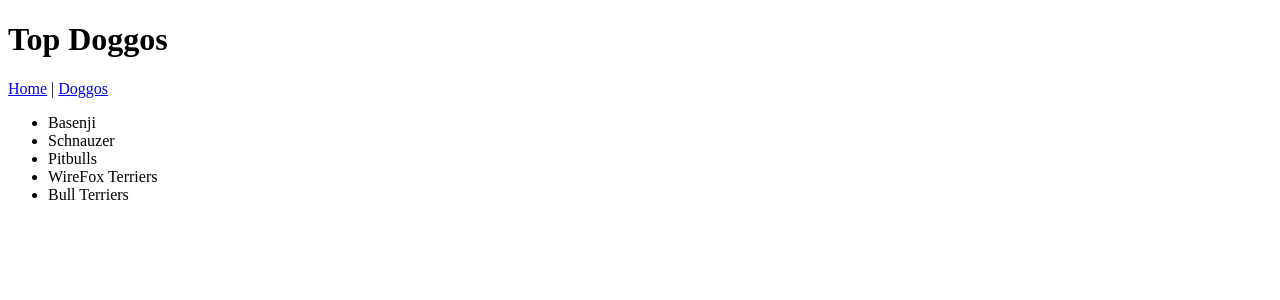
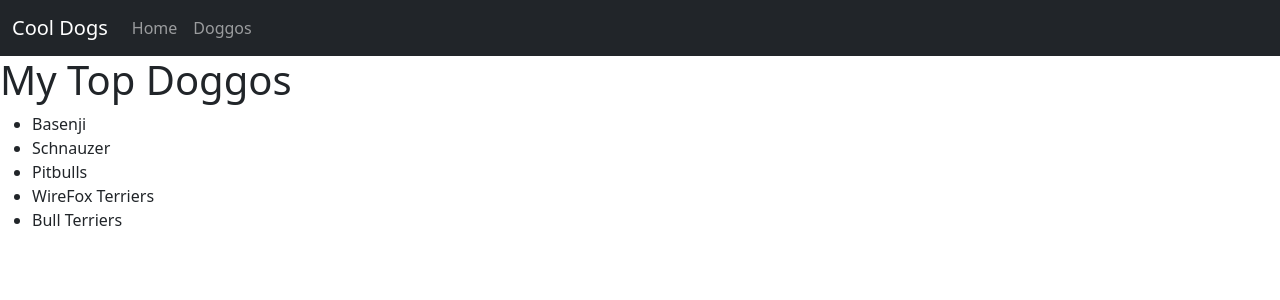
Before and after one commit to desng5/wk6d1_assignment, a Flask app: page /favs in a window 1280 px wide. Shown: the top 300 px of the page. Run offline with Flask 3, Linux system fonts and the light colour scheme.

Commit message:
edited header and nav

```diff
--- a/app/templates/favs.html
+++ b/app/templates/favs.html
@@ -5,14 +5,18 @@
     <meta http-equiv="X-UA-Compatible" content="IE=edge">
     <meta name="viewport" content="width=device-width, initial-scale=1.0">
     <title>Fav 5</title>
+    <link rel="stylesheet" href="https://cdn.jsdelivr.net/npm/bootstrap@5.3.0/dist/css/bootstrap.min.css">
 </head>
 <body>
-    <h1> Top Doggos </h1>
-    <a href="/">Home</a> | <a href="favs.html">Doggos</a>
+    {% include 'nav.html' %}
+
+    <h1> My Top Doggos </h1>
+    <!-- <a href="/">Home</a> | <a href="favs.html">Doggos</a> -->
     <ul>
         {% for dog in dogs %}
         <li>{{ dog }}</li>
         {% endfor %}
     </ul>
+    <script src="https://cdn.jsdelivr.net/npm/bootstrap@5.3.0/dist/js/bootstrap.bundle.min.js"></script>
 </body>
 </html>
--- /dev/null
+++ b/app/templates/nav.html
@@ -0,0 +1,14 @@
+<nav class="navbar navbar-expand-lg bg-dark" data-bs-theme="dark">
+    <div class="container-fluid">
+        <a class="navbar-brand" href="#">Cool Dogs</a>
+        <button class="navbar-toggler" type="button" data-bs-toggle="collapse" data-bs-target="#navbarNavAltMarkup" aria-controls="navbarNavAltMarkup" aria-expanded="false" aria-label="Toggle navigation">
+            <span class="navbar-toggler-icon"></span>
+        </button>
+        <div class="collapse navbar-collapse" id="navbarNavAltMarkup">
+            <div class="navbar-nav">
+                <a class="nav-link" href="/">Home</a>
+                <a class="nav-link" href="/favs">Doggos</a>
+            </div>
+        </div>
+    </div>
+</nav>
```
Also changed, not shown: app/templates/index.html (+8 -2 lines).
